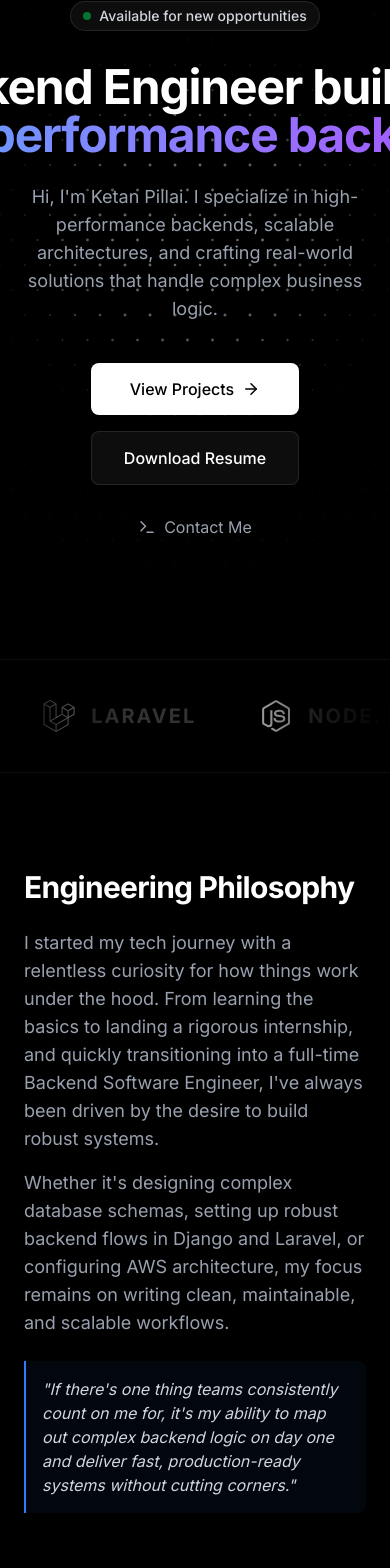
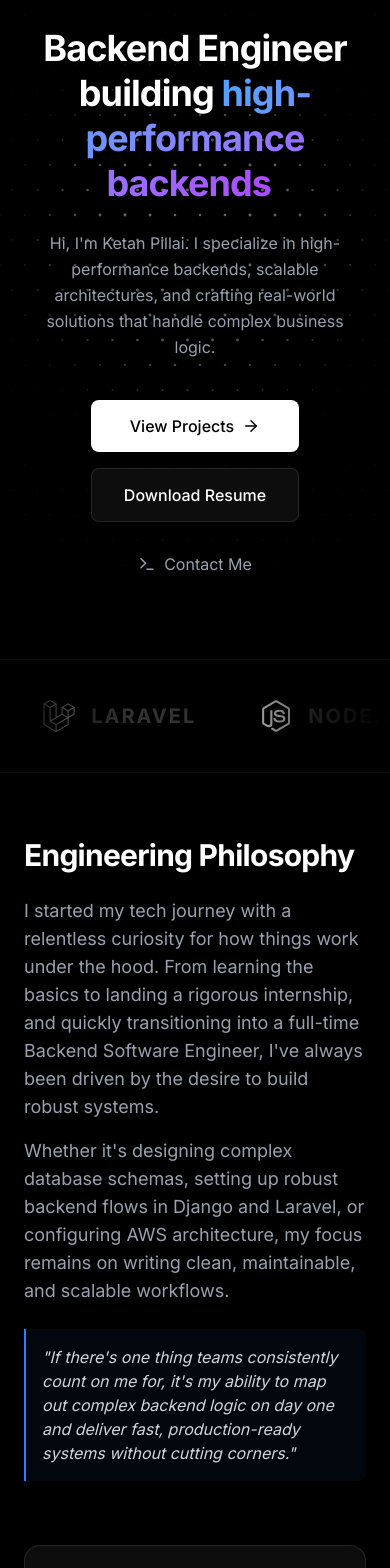
Before and after one commit to ketanven/ketanven.github.io, a React (Vite) app: page / in a window 390 px wide. Shown: the part 185-1753 px from the top of the page. Built offline with nearby package versions, Linux system fonts and the light colour scheme.

Commit message:
Responsive fix

```diff
--- a/src/components/About.tsx
+++ b/src/components/About.tsx
@@ -36,7 +36,7 @@ export default function About() {
   ];
 
   return (
-    <section id="about" className="py-24 relative">
+    <section id="about" className="py-16 md:py-24 relative">
       <div className="max-w-7xl mx-auto px-6 md:px-12">
         <motion.div
           initial={{ opacity: 0, y: 20 }}
--- a/src/components/Contact.tsx
+++ b/src/components/Contact.tsx
@@ -47,7 +47,7 @@ export default function Contact() {
   };
 
   return (
-    <section id="contact" className="py-24 relative overflow-hidden">
+    <section id="contact" className="py-16 md:py-24 relative overflow-hidden">
       <div className="max-w-7xl mx-auto px-6 md:px-12 relative z-10">
 
         <motion.div
--- a/src/components/Experience.tsx
+++ b/src/components/Experience.tsx
@@ -57,7 +57,7 @@ export default function Experience() {
   });
 
   return (
-    <section id="experience" className="py-24 relative overflow-hidden">
+    <section id="experience" className="py-16 md:py-24 relative overflow-hidden">
       <div className="absolute left-0 top-1/2 -translate-y-1/2 w-[600px] h-[600px] bg-green-500/10 rounded-full blur-[120px] opacity-30 pointer-events-none"></div>
 
       <div className="max-w-4xl mx-auto px-6 md:px-12 relative z-10">
--- a/src/components/Hero.tsx
+++ b/src/components/Hero.tsx
@@ -25,10 +25,10 @@ export default function Hero() {
           initial={{ opacity: 0, y: 20 }}
           animate={{ opacity: 1, y: 0 }}
           transition={{ duration: 0.5, delay: 0.1 }}
-          className="text-5xl md:text-7xl font-bold tracking-tight text-white mb-6 max-w-4xl"
+          className="text-4xl sm:text-5xl md:text-7xl font-bold tracking-tight text-white mb-6 max-w-4xl leading-tight"
         >
           Backend Engineer building <br className="hidden md:block"/>
-          <span className="text-transparent bg-clip-text bg-gradient-to-r from-blue-400 to-purple-500 whitespace-nowrap">
+          <span className="text-transparent bg-clip-text bg-gradient-to-r from-blue-400 to-purple-500 md:whitespace-nowrap">
             <TypeAnimation
               sequence={[
                 'scalable systems & APIs',
@@ -57,7 +57,7 @@ export default function Hero() {
           initial={{ opacity: 0, y: 20 }}
           animate={{ opacity: 1, y: 0 }}
           transition={{ duration: 0.5, delay: 0.2 }}
-          className="text-lg md:text-xl text-gray-400 max-w-2xl mb-10"
+          className="text-base sm:text-lg md:text-xl text-gray-400 max-w-2xl mb-10 leading-relaxed"
         >
           Hi, I'm Ketan Pillai. I specialize in high-performance backends, scalable architectures, and crafting real-world solutions that handle complex business logic.
         </motion.p>
--- a/src/components/Projects.tsx
+++ b/src/components/Projects.tsx
@@ -49,7 +49,7 @@ const projects: Project[] = [
 
 export default function Projects() {
   return (
-    <section id="projects" className="py-24 relative overflow-hidden">
+    <section id="projects" className="py-16 md:py-24 relative overflow-hidden">
       <NetworkBackground />
       <div className="max-w-7xl mx-auto px-6 md:px-12 relative z-10">
         <motion.div
--- a/src/components/Services.tsx
+++ b/src/components/Services.tsx
@@ -34,7 +34,7 @@ const services = [
 
 export default function Services() {
   return (
-    <section id="services" className="py-24 relative overflow-hidden">
+    <section id="services" className="py-16 md:py-24 relative overflow-hidden">
       {/* Decorative gradient orb */}
       <div className="absolute left-[20%] top-0 w-[500px] h-[500px] bg-blue-600/10 rounded-full blur-[120px] pointer-events-none"></div>
 
--- a/src/components/Skills.tsx
+++ b/src/components/Skills.tsx
@@ -25,7 +25,7 @@ const skillCategories = [
 
 export default function Skills() {
   return (
-    <section id="skills" className="py-24 relative overflow-hidden">
+    <section id="skills" className="py-16 md:py-24 relative overflow-hidden">
       {/* Background glow */}
       <div className="absolute right-0 top-1/2 -translate-y-1/2 w-[500px] h-[500px] bg-blue-500/10 rounded-full blur-[100px] opacity-50 pointer-events-none"></div>
 
```
